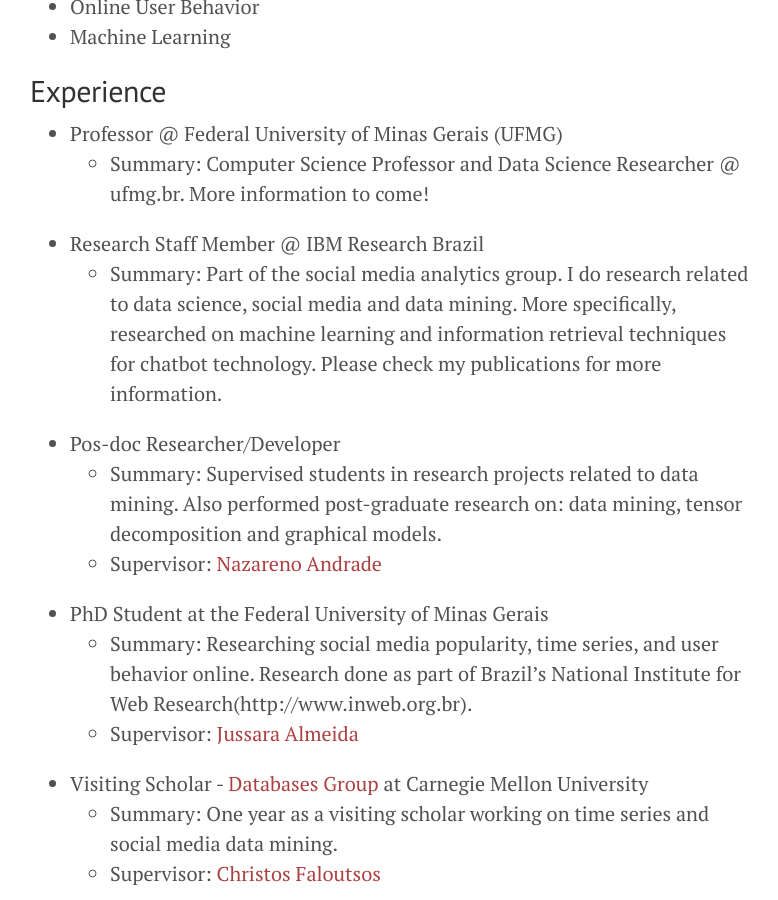
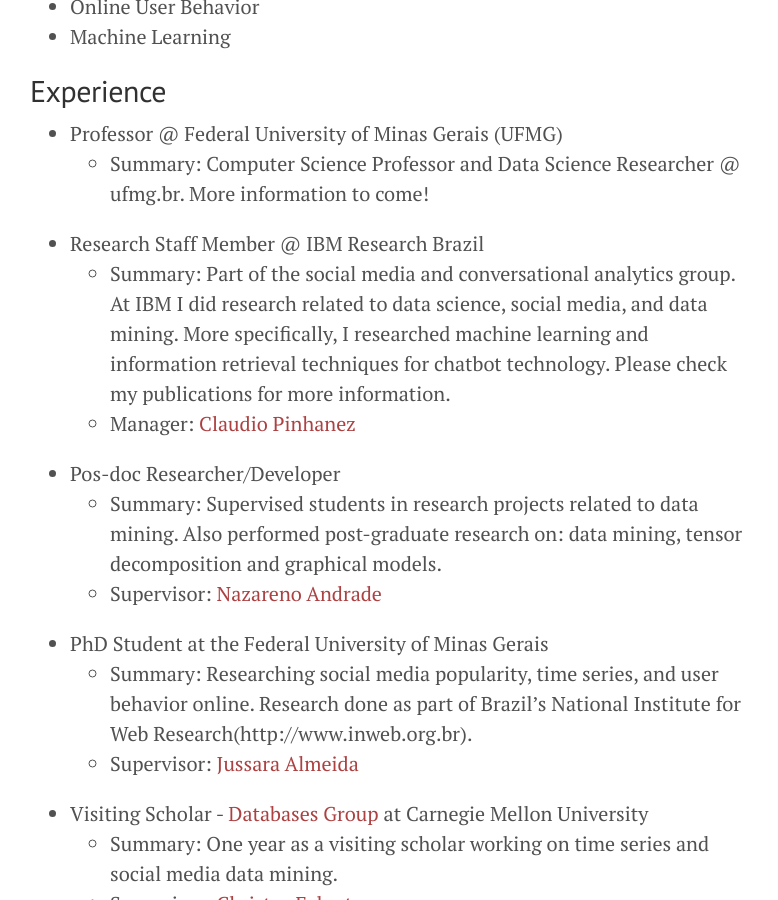
Before and after one commit to flaviovdf/flaviovdf.github.io, a Jekyll site: the page built from index.md, in a window 1280 px wide and 900 px high, scrolled down 348 px. Shown: the whole window, without its empty margins (250-1028 px from the left). Built offline with Jekyll 4.4.1, drawn with Linux system fonts in a browser that asks for light colours.

Commit message:
Updated past work

```diff
--- a/index.md
+++ b/index.md
@@ -20,7 +20,8 @@
     * Summary: Computer Science Professor and Data Science Researcher @ ufmg.br. More information to come!
 
 * Research Staff Member @ IBM Research Brazil
-    * Summary: Part of the social media analytics group. I do research related to data science, social media and data mining. More specifically, researched on machine learning and information retrieval techniques for chatbot technology. Please check my publications for more information.
+    * Summary: Part of the social media and conversational analytics group. At IBM I did research related to data science, social media, and data mining. More specifically, I researched machine learning and information retrieval techniques for chatbot technology. Please check my publications for more information.
+    * Manager: [Claudio Pinhanez](http://researcher.ibm.com/researcher/view.php?person=br-csantosp)
 
 * Pos-doc Researcher/Developer
     * Summary: Supervised students in research projects related to data mining. Also performed post-graduate research on: data mining, tensor decomposition and graphical models.
```
